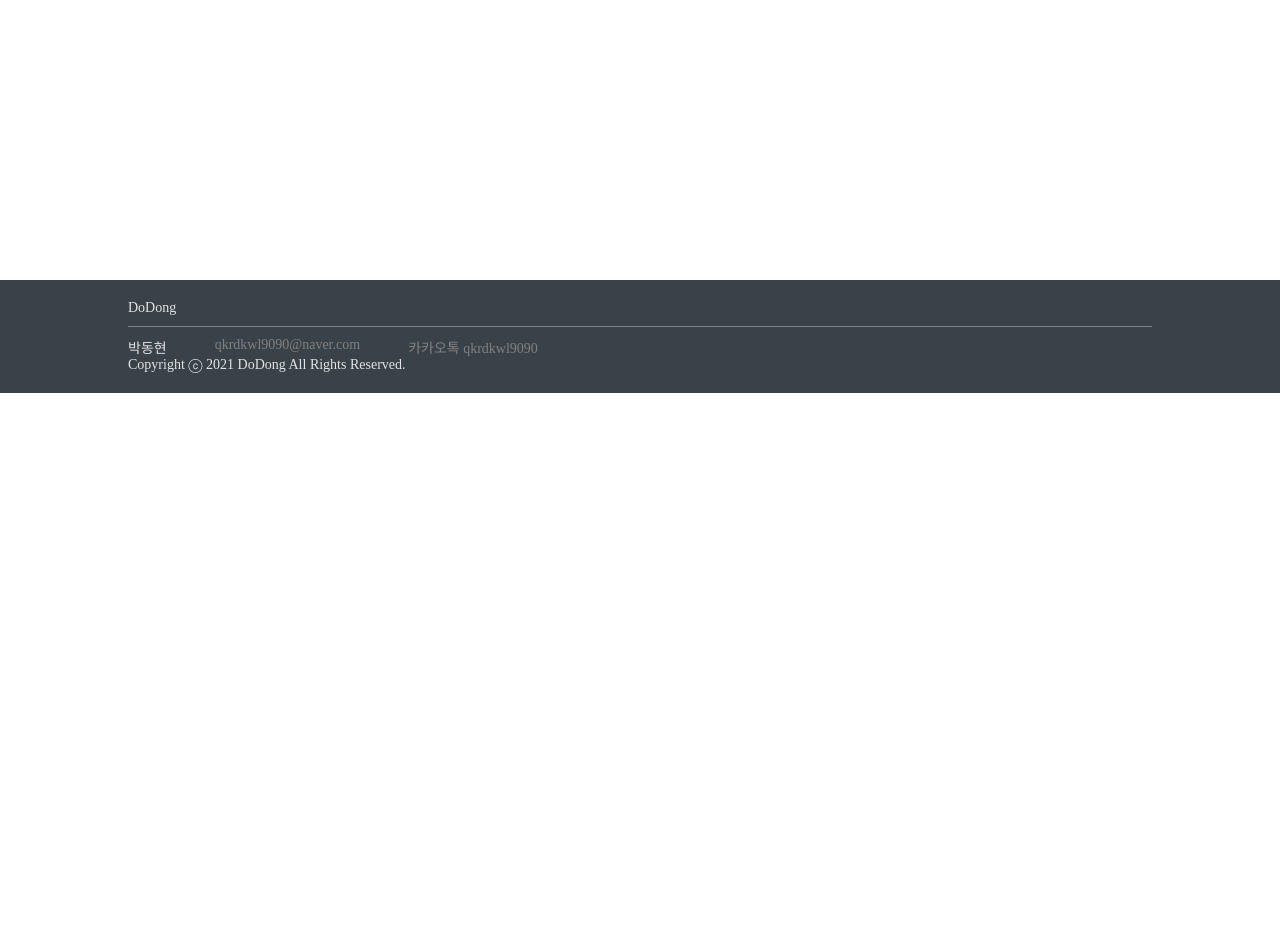
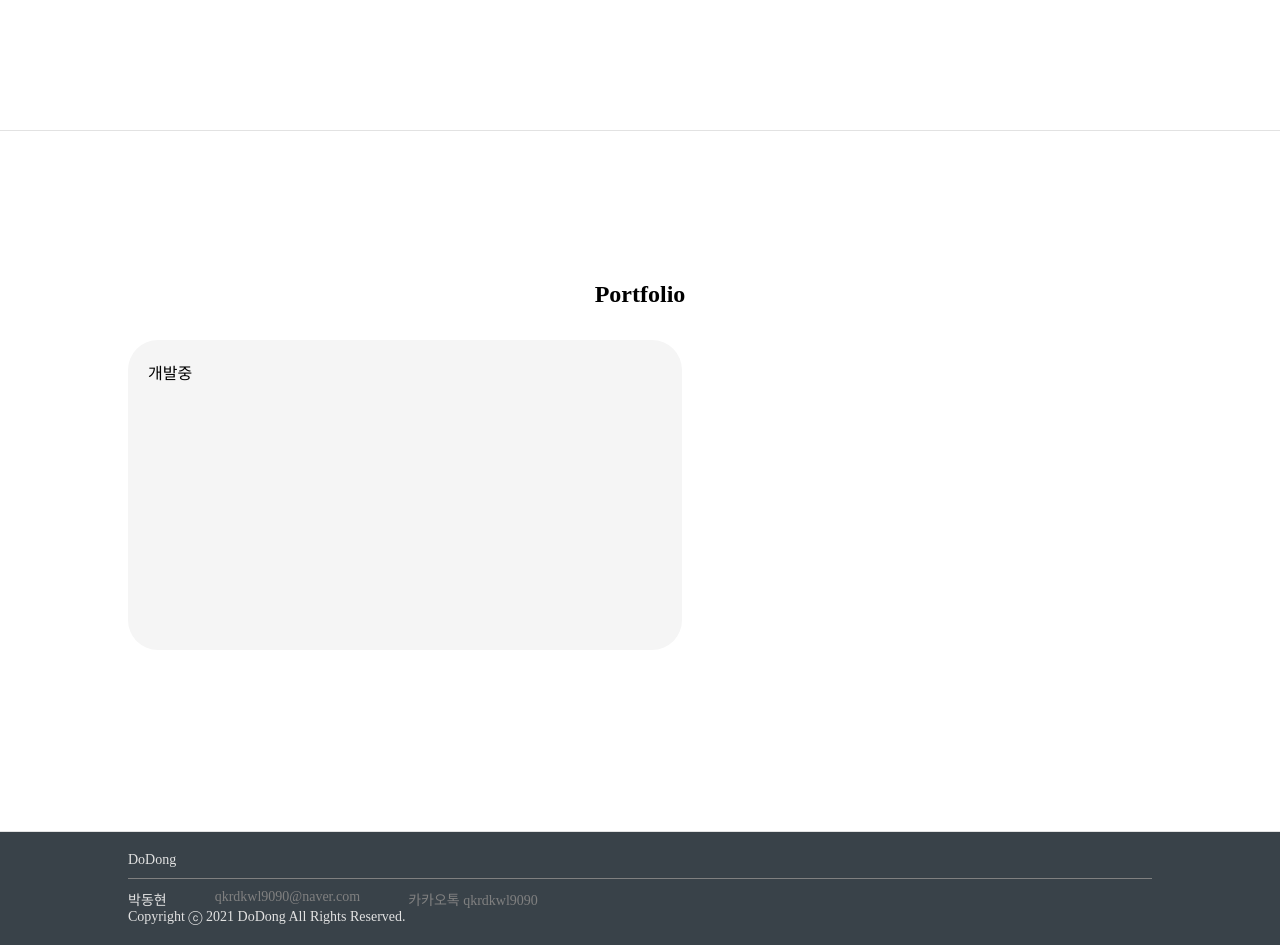
Before and after one commit to qkrdkwl9090/dodong_web, a React (Create React App) app: page / in a window 1280 px wide. Shown: the part 1140-2085 px from the top of the page. Before the commit the page ends 1533 px from the top, so only its background shows below. Built offline with nearby package versions, Linux system fonts and the light colour scheme.

Commit message:
init pot

```diff
--- a/src/Pages/Home.js
+++ b/src/Pages/Home.js
@@ -43,6 +43,17 @@ function Home(){
                 </div>
 
             </section>
+            <section className="potContent">
+                <h1>Portfolio</h1>
+                <div className="potInfo">
+                    <a href="http://dodong.blog:8080" target="_blank"><div className="potCard">
+                        <p>개발중</p>
+                    </div></a>
+                </div>
+
+
+
+            </section>
         </div>
     )
 }
--- a/src/Scss/Home.scss
+++ b/src/Scss/Home.scss
@@ -20,6 +20,21 @@
             text-align: center;
             .skill{
                 width:100%;
+            }
+        }
+    }
+    .content section.potContent{
+        height:auto;
+        width:100%;
+        .potInfo{
+            padding:5%;
+            .potCard{
+                margin: 0 auto;
+                width:90%;
+                height:200px;
+                &::selection{
+                    background-color: grey;
+                }
             }
         }
     }
@@ -66,8 +81,10 @@
         }
     }
     .simpleSkill{
-        height:550px;
+        height:400px;
         padding:150px 0;
+
+        border-bottom: 1px solid #e2e2e2;
         display: block;
         position: relative;
         background:#fff;
@@ -98,4 +115,39 @@
             }
         }
     }
+    .potContent{
+        height:400px;
+        padding:150px 0;
+
+        border-bottom: 1px solid #e2e2e2;
+        position: relative;
+        background:#fff;
+        text-align: center;
+        width: 100%;
+        h1{
+            font-size: 24px;
+            margin-bottom: 2rem;
+        }
+        .potInfo{
+            padding: 0 10%;
+            .potCard{
+                height:310px;
+                width:554px;
+                margin-bottom:1rem;
+                border:0;
+                border-radius: 30px;
+                background-color: whitesmoke;
+                position: relative;
+                p{
+                    position: absolute;
+                    left:20px;
+                    top:20px;
+                }
+                &:hover{
+
+                   background-color: grey;
+                }
+            }
+        }
+    }
 }
```
Also changed, not shown: 1 other file (tests, documents, lock files or other folders).
